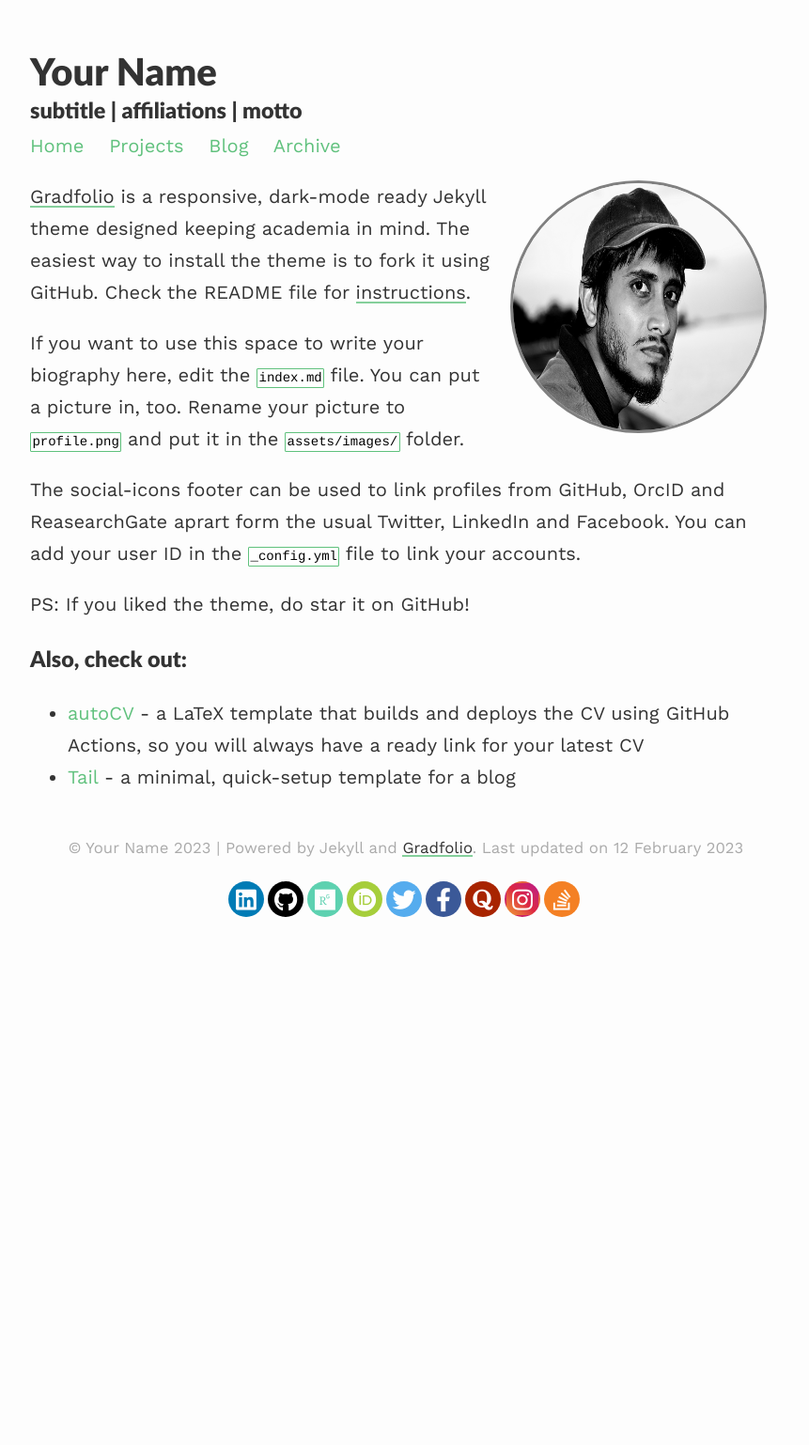
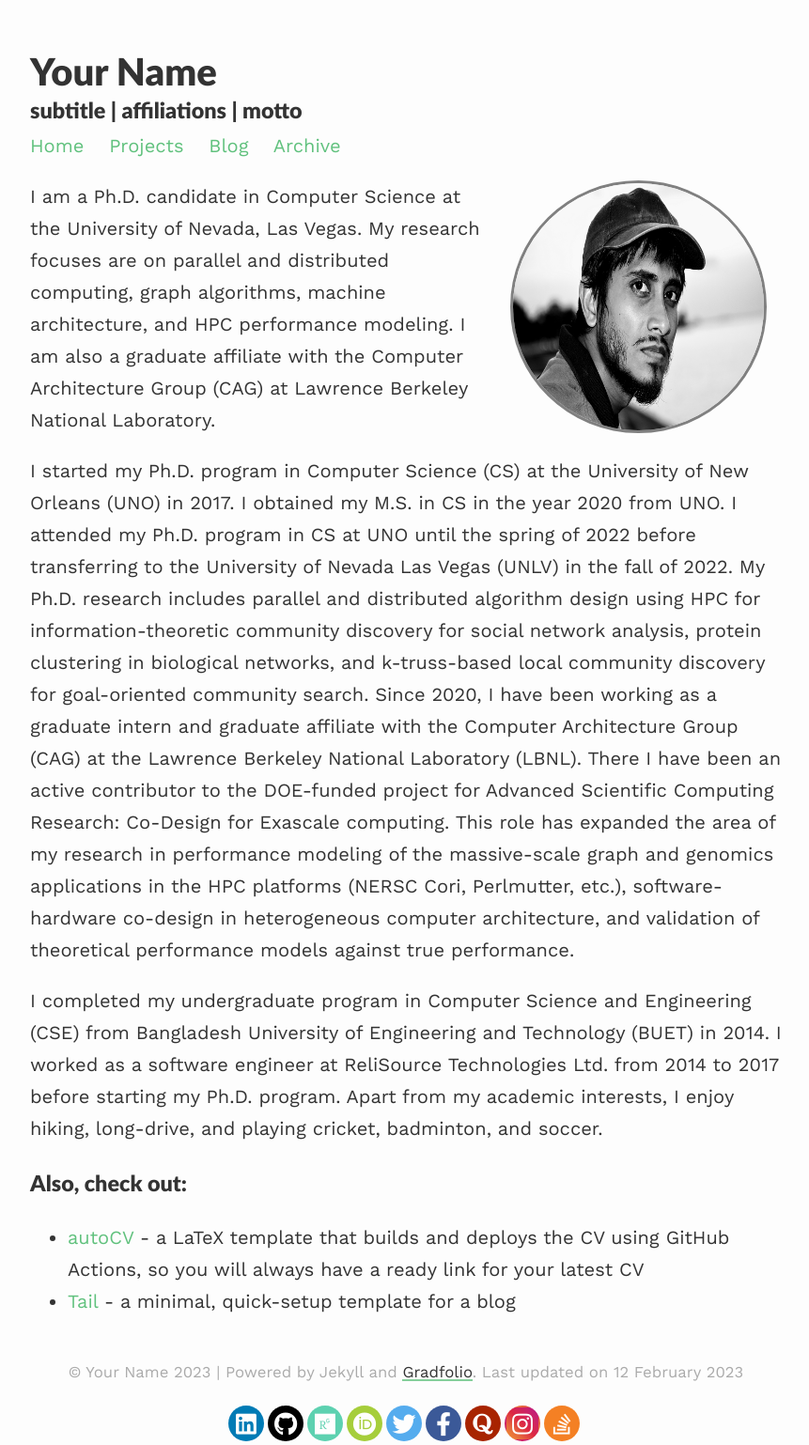
Before and after one commit to mfaysal101/mfaysal101.github.io, a Jekyll site: the page built from index.md, in a window 1280 px wide. Shown: the whole page at 94% size, without its empty margins (208-1069 px from the left). Built offline with Jekyll 4.4.1, drawn with Linux system fonts in a browser that asks for light colours; nearby versions of some CDN libraries; before the commit the page ends 980 px from its top, so only the background shows below that.

Commit message:
Update index.md

```diff
--- a/index.md
+++ b/index.md
@@ -7,13 +7,12 @@ profile:
 published: true
 ---
 
-[Gradfolio](https://github.com/jitinnair1/gradfolio){:target="_blank"} is a responsive, dark-mode ready Jekyll theme designed keeping academia in mind. The easiest way to install the theme is to fork it using GitHub. Check the README file for [instructions](https://github.com/jitinnair1/gradfolio#installation){:target="_blank"}.
+I am a Ph.D. candidate in Computer Science at the University of Nevada, Las Vegas. My research focuses are on parallel and distributed computing, graph algorithms, machine architecture, and HPC performance modeling. I am also a graduate affiliate with the Computer Architecture Group (CAG) at Lawrence Berkeley National Laboratory.
 
-If you want to use this space to write your biography here, edit the `index.md` file. You can put a picture in, too. Rename your picture to `profile.png` and put it in the `assets/images/` folder.
+I started my Ph.D. program in Computer Science (CS) at the University of New Orleans (UNO) in 2017. I obtained my M.S. in CS in the year 2020 from UNO. I attended my Ph.D. program in CS at UNO until the spring of 2022 before transferring to the University of Nevada Las Vegas (UNLV) in the fall of 2022. My Ph.D. research includes parallel and distributed algorithm design using HPC for information-theoretic community discovery for social network analysis, protein clustering in biological networks, and k-truss-based local community discovery for goal-oriented community search. Since 2020, I have been working as a graduate intern and graduate affiliate with the Computer Architecture Group (CAG) at the Lawrence Berkeley National Laboratory (LBNL). There I have been an active contributor to the DOE-funded project for Advanced Scientific Computing Research: Co-Design for Exascale computing. This role has expanded the area of my research in performance modeling of the massive-scale graph and genomics applications in the HPC platforms (NERSC Cori, Perlmutter, etc.), software-hardware co-design in heterogeneous computer architecture, and validation of theoretical performance models against true performance.
 
-The social-icons footer can be used to link profiles from GitHub, OrcID and ReasearchGate aprart form the usual Twitter, LinkedIn and Facebook. You can add your user ID in the `_config.yml` file to link your accounts.
+I completed my undergraduate program in Computer Science and Engineering (CSE) from Bangladesh University of Engineering and Technology (BUET) in 2014. I worked as a software engineer at ReliSource Technologies Ltd. from 2014 to 2017 before starting my Ph.D. program. Apart from my academic interests, I enjoy hiking, long-drive, and playing cricket, badminton, and soccer.
 
-PS: If you liked the theme, do star it on GitHub!
 
 ### Also, check out:
 
```
